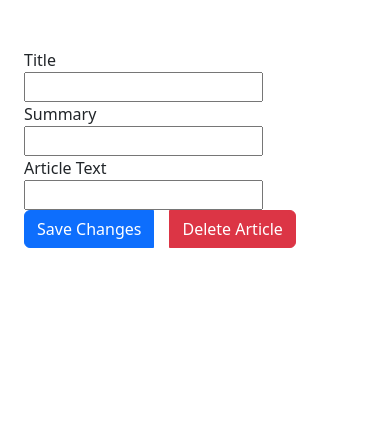
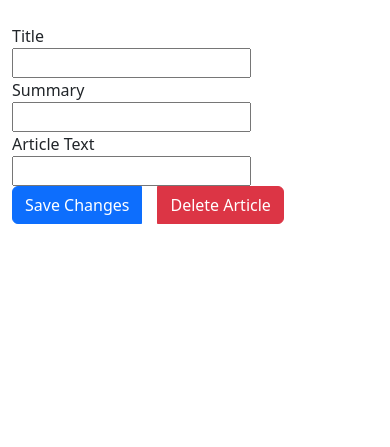
Before and after one commit to JacobTumak/NewsSignoffs, a Django app: template templates/article/edit_article.html in a window 390 px wide. Shown: the part 56-503 px from the top of the page. Run offline with Django 4.2, Linux system fonts and the light colour scheme; the template is opened without the code that fills it: most values are stand-ins (such as "Sample title", 1, 10 or a date in 2020); form fields are guessed from the names that the template uses.

Commit message:
Fix spacing with Bootstrap classes

```diff
--- a/templates/article/edit_article.html
+++ b/templates/article/edit_article.html
@@ -3,7 +3,7 @@
 {% block title %}Edit Article - Powderflask News{% endblock %}
 
 {% block content %}
-<div class="container mt-4 offset-md-4">
+<div class="col-md-8 offset-md-2">
     <div class="article-detail">
         <form method="post">
             {% csrf_token %}
```
